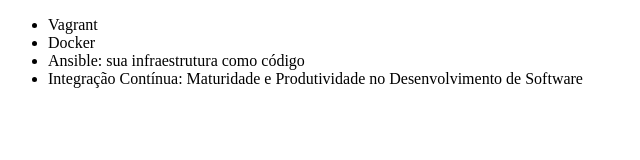
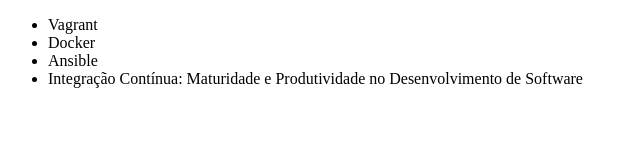
Before and after one commit to Mactropolis/treinamento-alura, a plain HTML site: page index.html in a window 1280 px wide. Shown: the whole page, without its empty margins (0-640 px from the left). Drawn offline with Linux system fonts and the light colour scheme.

Commit message:
Revert "Alteração do nome Ansible"
This reverts commit 678a02f56c0b3a87d17bdd58b2a2581fe05955c2.

```diff
--- a/index.html
+++ b/index.html
@@ -8,7 +8,7 @@
     <ul>
         <li>Vagrant</li>
         <li>Docker</li>
-        <li>Ansible: sua infraestrutura como código</li>
+        <li>Ansible</li>
         <li>Integração Contínua: Maturidade e Produtividade no Desenvolvimento de Software</li>
     </ul>
 </body>
```
